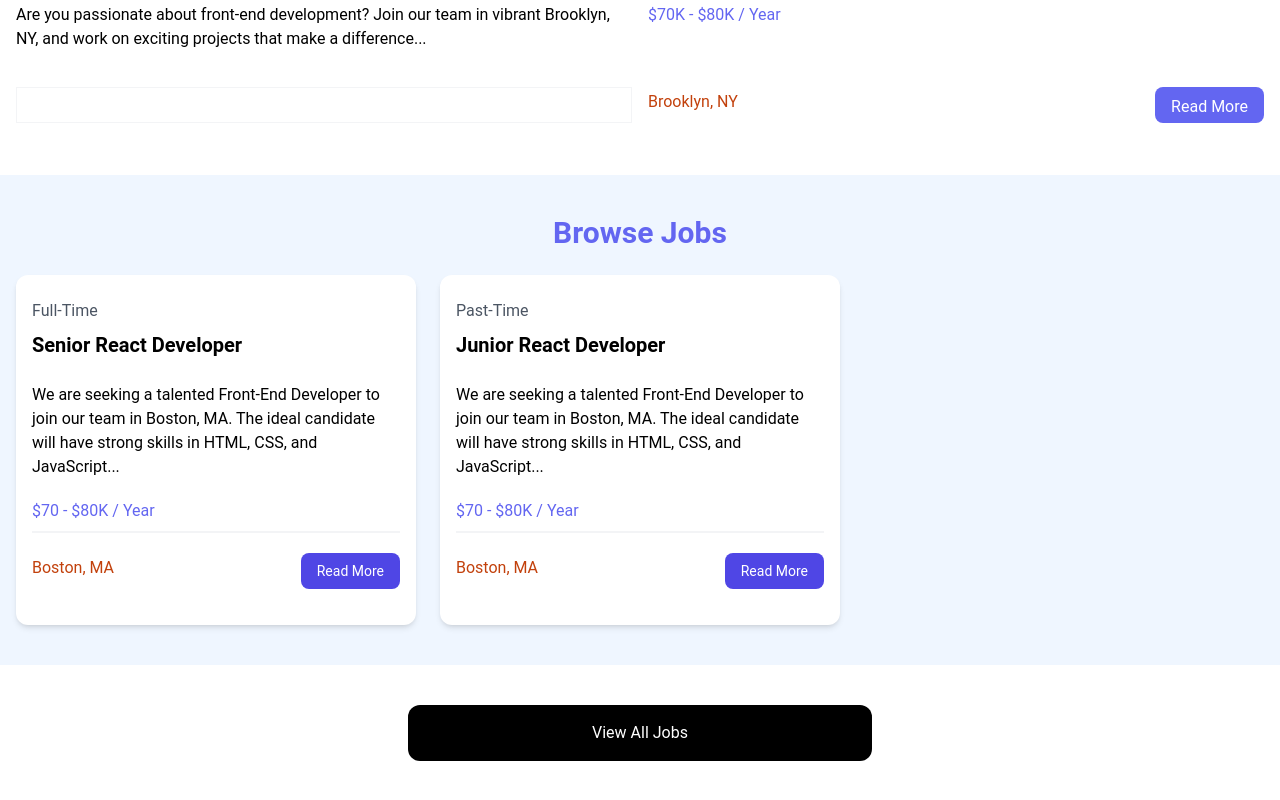
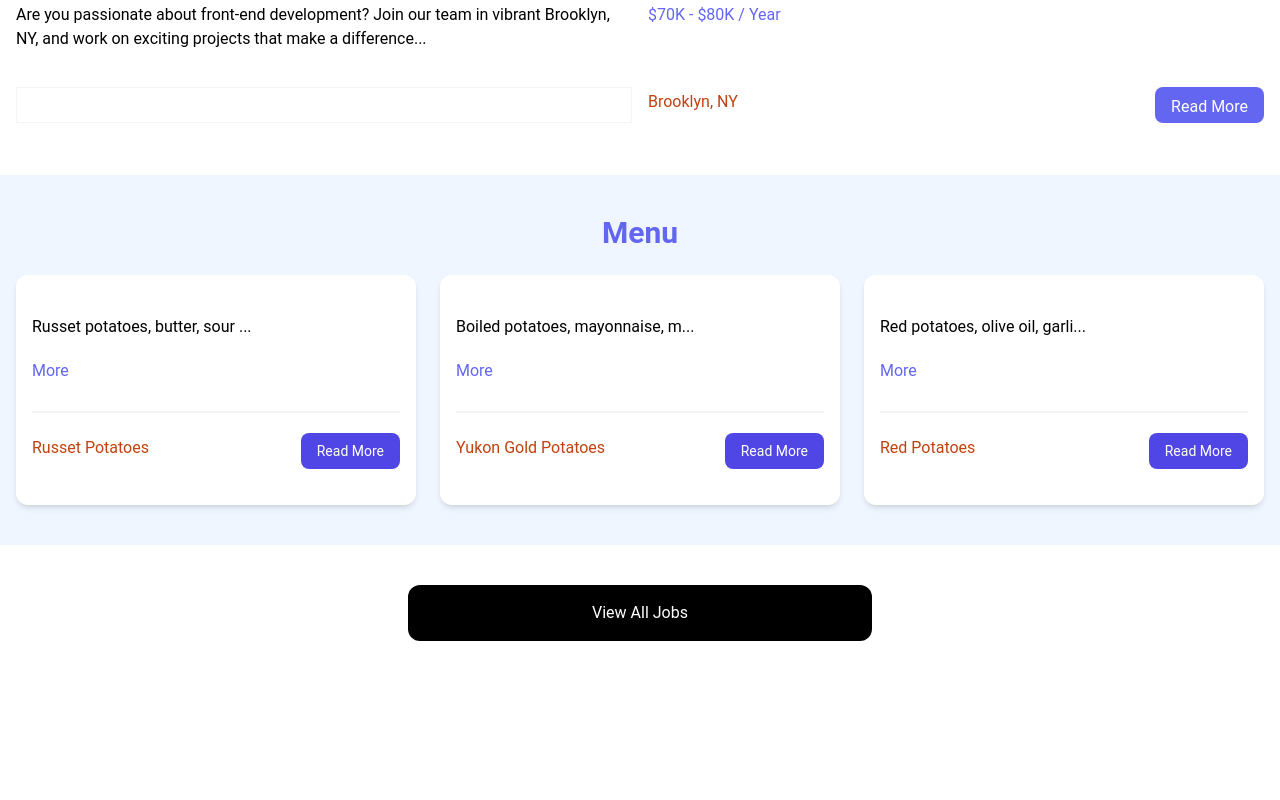
Before and after one commit to potatoscript/ReactMastery, a React (Vite) app: page / in a window 1280 px wide. Shown: the part 590-1390 px from the top of the page. After the commit the page ends 1271 px from the top, so only its background shows below. Built offline with nearby package versions, Linux system fonts and the light colour scheme.

Commit message:
added component state and installed icon

```diff
--- a/src/App.jsx
+++ b/src/App.jsx
@@ -2,6 +2,8 @@ import React from 'react'
 import Navbar from "./components/Navbar"
 import Section1 from './components/section1'
 import HomeCards from './components/HomeCards'
+import MenuListings from './components/MenuListings'
+import ViewAllMenus from './components/ViewAllMenus'
 
 const App = () => {
   return (
@@ -9,71 +11,9 @@ const App = () => {
       <Navbar />
       <Section1 title="Potato" subtitle="I like potato" />
       <HomeCards />
+      <MenuListings />
+      <ViewAllMenus />
 
-
-<section className="bg-blue-50 px-4 py-10">
-   <div className="container-xl lg:container m-auto">
-     <h2 className="text-3xl font-bold text-indigo-500 mb-6 text-center">
-        Browse Jobs
-     </h2>
-     <div className="grid grid-cols-1 md:grid-cols-3 gap-6">
-         <div className="bg-white rounded-xl shadow-md relative">
-            <div className="p-4">
-               <div className="mb-6">
-                  <div className="text-gray-600 my-2">Full-Time</div>
-                  <h3 className="text-xl font-bold">Senior React Developer</h3>
-               </div>
-               <div className="mb-5">
-                 We are seeking a talented Front-End Developer to join our team in Boston, MA.
-                 The ideal candidate will have strong skills in HTML, CSS, and JavaScript...
-               </div>
-               <div className="text-indigo-500 mb-2">$70 - $80K / Year</div>
-               <div className="border border-gray-100 mb-5"></div>
-               <div className="flex flex-col lg:flex-row justify-between mb-4">
-                  <div className="text-orange-700 mb-3">
-                     <i className="fa-solid fa-location-dot text-lg"></i>
-                     Boston, MA
-                  </div>
-                  <a href="job.html" className="h-[36px] bg-indigo-600 text-white px-4 py-2 rounded-lg text-center text-sm">
-                     Read More
-                  </a>
-               </div>
-            </div>
-         </div>
-
-	      <div className="bg-white rounded-xl shadow-md relative">
-            <div className="p-4">
-               <div className="mb-6">
-                  <div className="text-gray-600 my-2">Past-Time</div>
-                  <h3 className="text-xl font-bold">Junior React Developer</h3>
-               </div>
-               <div className="mb-5">
-                 We are seeking a talented Front-End Developer to join our team in Boston, MA.
-                 The ideal candidate will have strong skills in HTML, CSS, and JavaScript...
-               </div>
-               <div className="text-indigo-500 mb-2">$70 - $80K / Year</div>
-               <div className="border border-gray-100 mb-5"></div>
-               <div className="flex flex-col lg:flex-row justify-between mb-4">
-                  <div className="text-orange-700 mb-3">
-                     <i className="fa-solid fa-location-dot text-lg"></i>
-                     Boston, MA
-                  </div>
-                  <a href="job.html" className="h-[36px] bg-indigo-600 text-white px-4 py-2 rounded-lg text-center text-sm">
-                     Read More
-                  </a>
-               </div>
-            </div>
-         </div>
-
-     </div>
-   </div>
-</section>
-
-<section className="m-auto max-w-lg my-10 px-6">
-  <a href="jobs.html" className="block bg-black text-white text-center py-4 px-6 rounded-xl hover:bg-gray-700">
-     View All Jobs
-  </a>
-</section>
     </>
   )
 }
--- /dev/null
+++ b/src/components/MenuListing.jsx
@@ -0,0 +1,43 @@
+import React from 'react'
+import { useState } from 'react'
+
+const MenuListing = (menu) => {
+
+  const [showFullDescription, setShowFullDescription] = useState(false); //set to false to hide by default
+
+  let description = menu.menu.menu.ingredient;
+
+  if(!showFullDescription){
+    description = description.substring(0,30) + '...';
+  }
+
+  return (
+    <div className="bg-white rounded-xl shadow-md relative">
+        <div className="p-4">
+            <div className="mb-6">
+                <div className="text-gray-600 my-2">{menu.id}</div>
+                <h3 className="text-xl font-bold">{menu.type}</h3>
+            </div>
+            <div className="mb-5">
+                {description}
+            </div>
+            <button onClick={()=>setShowFullDescription((prevState)=>!prevState)} className="text-indigo-500 mb-5 hover:text-indigo-600">
+                {showFullDescription ? 'Less' : 'More'}
+            </button>
+            <div className="text-indigo-500 mb-2">{menu.use}</div>
+            <div className="border border-gray-100 mb-5"></div>
+            <div className="flex flex-col lg:flex-row justify-between mb-4">
+                <div className="text-orange-700 mb-3">
+                    <i className="fa-solid fa-location-dot text-lg"></i>
+                    {menu.menu.type}
+                </div>
+                <a href={`/menu/${menu.id}`} className="h-[36px] bg-indigo-600 text-white px-4 py-2 rounded-lg text-center text-sm">
+                    Read More
+                </a>
+            </div>
+        </div>
+    </div>
+  )
+}
+
+export default MenuListing
--- /dev/null
+++ b/src/components/MenuListings.jsx
@@ -0,0 +1,23 @@
+import React from 'react'
+import menus from '../foods.json'
+import MenuListing from './MenuListing'
+
+const MenuListings = () => {
+  const recentMenus = menus.slice(0, 3);
+  return (
+    <section className="bg-blue-50 px-4 py-10">
+   <div className="container-xl lg:container m-auto">
+     <h2 className="text-3xl font-bold text-indigo-500 mb-6 text-center">
+        Menu
+     </h2>
+     <div className="grid grid-cols-1 md:grid-cols-3 gap-6">
+        {recentMenus.map((menu)=>(
+            <MenuListing key={menu.id} menu={menu} />
+        ))}
+     </div>
+   </div>
+</section>
+  )
+}
+
+export default MenuListings
--- /dev/null
+++ b/src/components/ViewAllMenus.jsx
@@ -0,0 +1,13 @@
+import React from 'react'
+
+const ViewAllMenus = () => {
+  return (
+    <section className="m-auto max-w-lg my-10 px-6">
+        <a href="/menus" className="block bg-black text-white text-center py-4 px-6 rounded-xl hover:bg-gray-700">
+            View All Jobs
+        </a>
+    </section>
+  )
+}
+
+export default ViewAllMenus
--- /dev/null
+++ b/src/foods.json
@@ -0,0 +1,52 @@
+[
+    {
+      "id": "1",
+      "type": "Russet Potatoes",
+      "description": "Starchy potatoes with a rough brown skin and white flesh.",
+      "use": "Perfect for baking, mashing, and frying",
+      "menu": {
+        "type":"Baked Potato",
+        "ingredient":"Russet potatoes, butter, sour cream, cheese, bacon bits, chives."
+      }
+    },
+    {
+      "id": "2",
+      "type": "Yukon Gold Potatoes",
+      "description": "Waxy potatoes with a smooth, thin yellow skin and yellow flesh.",
+      "use": "Great for roasting, boiling, and making creamy mashed potatoes.",
+      "menu": {
+        "type":"Red or New Potatoes",
+        "ingredient":"Boiled potatoes, mayonnaise, mustard, celery, onion, pickles, salt, pepper."
+      }
+    },
+    {
+      "id": "3",
+      "type": "Red Potatoes",
+      "description": "Waxy potatoes with red skin and white flesh.",
+      "use": "Best for boiling, steaming, and roasting.",
+      "menu": {
+        "type":"Red Potatoes",
+        "ingredient":"Red potatoes, olive oil, garlic, rosemary, salt, pepper."
+      }
+    },
+    {
+      "id": "4",
+      "type": "Fingerling Potatoes",
+      "description": "Small, finger-shaped potatoes with a variety of skin colors.",
+      "use": "Ideal for roasting and boiling.",
+      "menu": {
+        "type":"Fingerling Potatoes",
+        "ingredient":"Fingerling potatoes, olive oil, garlic, thyme, salt, pepper."
+      }
+    },
+    {
+      "id": "5",
+      "type": "Purple Potatoes",
+      "description": "Potatoes with purple skin and flesh, rich in antioxidants.",
+      "use": "Suitable for roasting, baking, and making colorful mashed potatoes.",
+      "menu": {
+        "type":"Yukon Gold Potatoes",
+        "ingredient":"Yukon Gold potatoes, butter, milk or cream, salt, pepper."
+      }
+    }
+  ]
```
